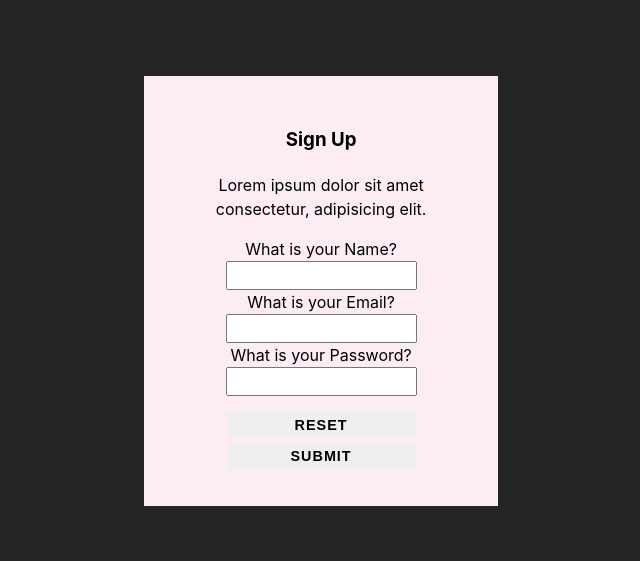
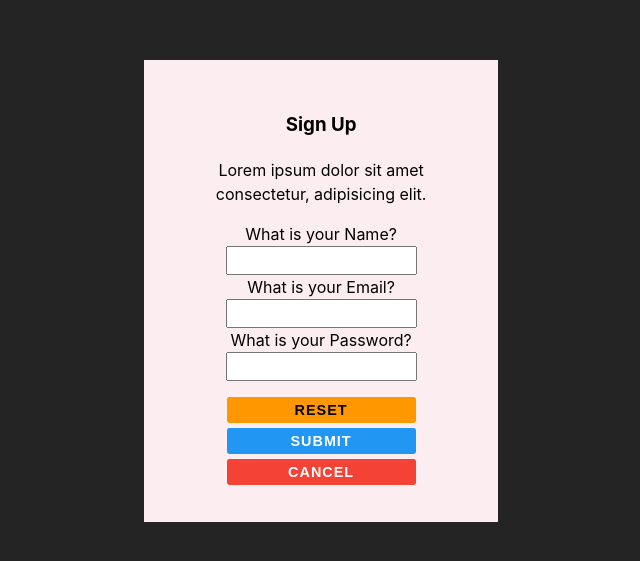
Before and after one commit to rakibul-wdp/full-stack-army, a React (Vite) app in the folder 30-frontend-3-react-functional-component/functional-component/: page / in a window 1280 px wide. Shown: the part 109-670 px from the top of the page, without its empty margins (254-894 px from the left). Built offline with nearby package versions, Linux system fonts and the light colour scheme.

Commit message:
use different button

```diff
--- a/30-frontend-3-react-functional-component/functional-component/src/App.jsx
+++ b/30-frontend-3-react-functional-component/functional-component/src/App.jsx
@@ -13,8 +13,9 @@ function App() {
           <InputGroup label="What is your Email?" type="email" name="email" id="email" />
           <InputGroup label="What is your Password?" type="password" name="password" id="password" />
           <div style={{ marginTop: "1rem" }}>
-            <ButtonGroup text="Reset" type="reset" />
-            <ButtonGroup text="Submit" type="submit" />
+            <ButtonGroup text="Reset" type="reset" variant="warning" />
+            <ButtonGroup text="Submit" type="submit" variant="primary" />
+            <ButtonGroup text="Cancel" type="button" variant="error" />
           </div>
         </form>
       </div>
--- a/30-frontend-3-react-functional-component/functional-component/src/components/button-group/ButtonGroup.jsx
+++ b/30-frontend-3-react-functional-component/functional-component/src/components/button-group/ButtonGroup.jsx
@@ -1,6 +1,6 @@
 import React from 'react';
 
-const variant = {
+const variants = {
   primary: {
     backgroundColor: "#2196f3",
     color: "#fff"
@@ -23,9 +23,12 @@ const variant = {
   }
 }
 
-const ButtonGroup = ({ text, type }) => {
+const ButtonGroup = ({ text, type, variant }) => {
+  const result = variants["primary"];
+  console.log(variants);
+
   return (
-    <button style={{ width: "65%", border: "none", padding: "5px 0px", margin: "0 0 5px 0", fontSize: "0.9rem", fontWeight: "bold", textTransform: "uppercase", letterSpacing: "1px", cursor: "pointer", borderRadius: "0.15rem", ...variant }} type={type}>{text}</button>
+    <button style={{ width: "65%", border: "none", padding: "5px 0px", margin: "0 0 5px 0", fontSize: "0.9rem", fontWeight: "bold", textTransform: "uppercase", letterSpacing: "1px", cursor: "pointer", borderRadius: "0.15rem", ...variants[variant] }} type={type}>{text}</button>
   )
 }
 
```
